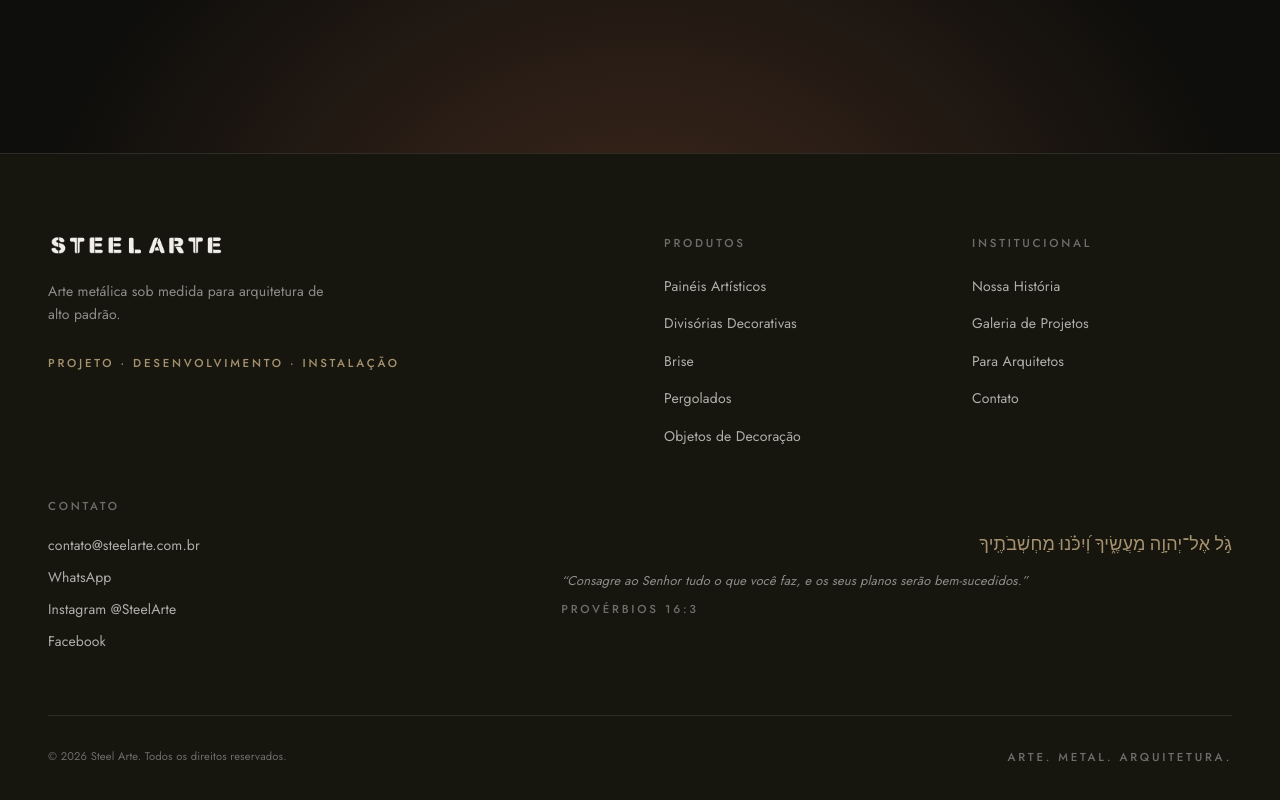
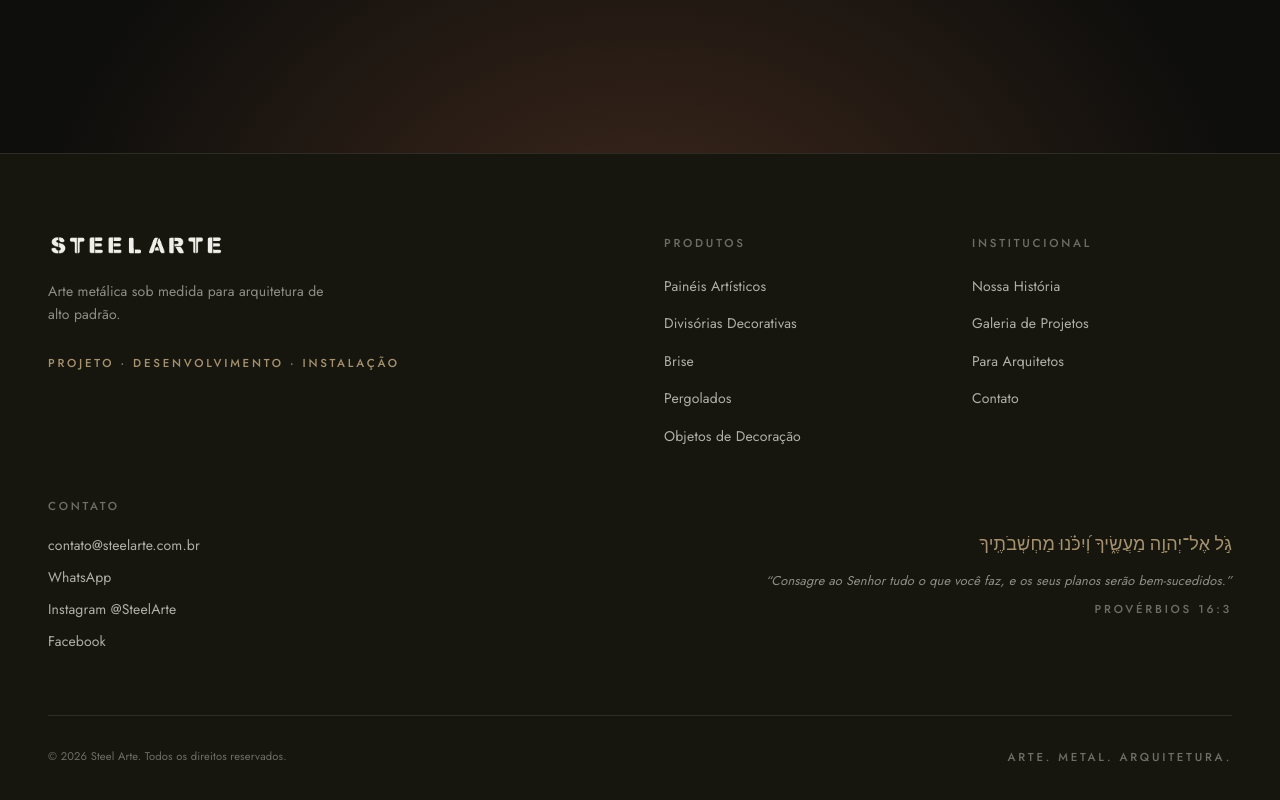
Before and after one commit to GabrielTheoo/steel-arte, a Next.js app: page / in a window 1280 px wide. Shown: the part 6979-7779 px from the top of the page. Built offline with nearby package versions, Linux system fonts and the light colour scheme.

Commit message:
style(footer): alinha todo o versículo à direita
Hebraico, citação em português e referência agora alinhados à direita,
juntos.

Co-Authored-By: Claude Opus 4.8 (1M context) <noreply@anthropic.com>

```diff
--- a/components/Footer.tsx
+++ b/components/Footer.tsx
@@ -127,11 +127,11 @@ export default function Footer() {
             >
               גֹּ֣ל אֶל־יְהוָ֣ה מַעֲשֶׂ֑יךָ וְ֝יִכֹּ֗נוּ מַחְשְׁבֹתֶֽיךָ
             </p>
-            <blockquote className="mt-3 text-left text-[0.8rem] italic leading-relaxed text-paper/55">
+            <blockquote className="mt-3 text-right text-[0.8rem] italic leading-relaxed text-paper/55">
               “Consagre ao Senhor tudo o que você faz, e os seus planos serão
               bem-sucedidos.”
             </blockquote>
-            <figcaption className="label mt-2 text-left text-[0.56rem] text-paper/40">
+            <figcaption className="label mt-2 text-right text-[0.56rem] text-paper/40">
               Provérbios 16:3
             </figcaption>
           </figure>
```
